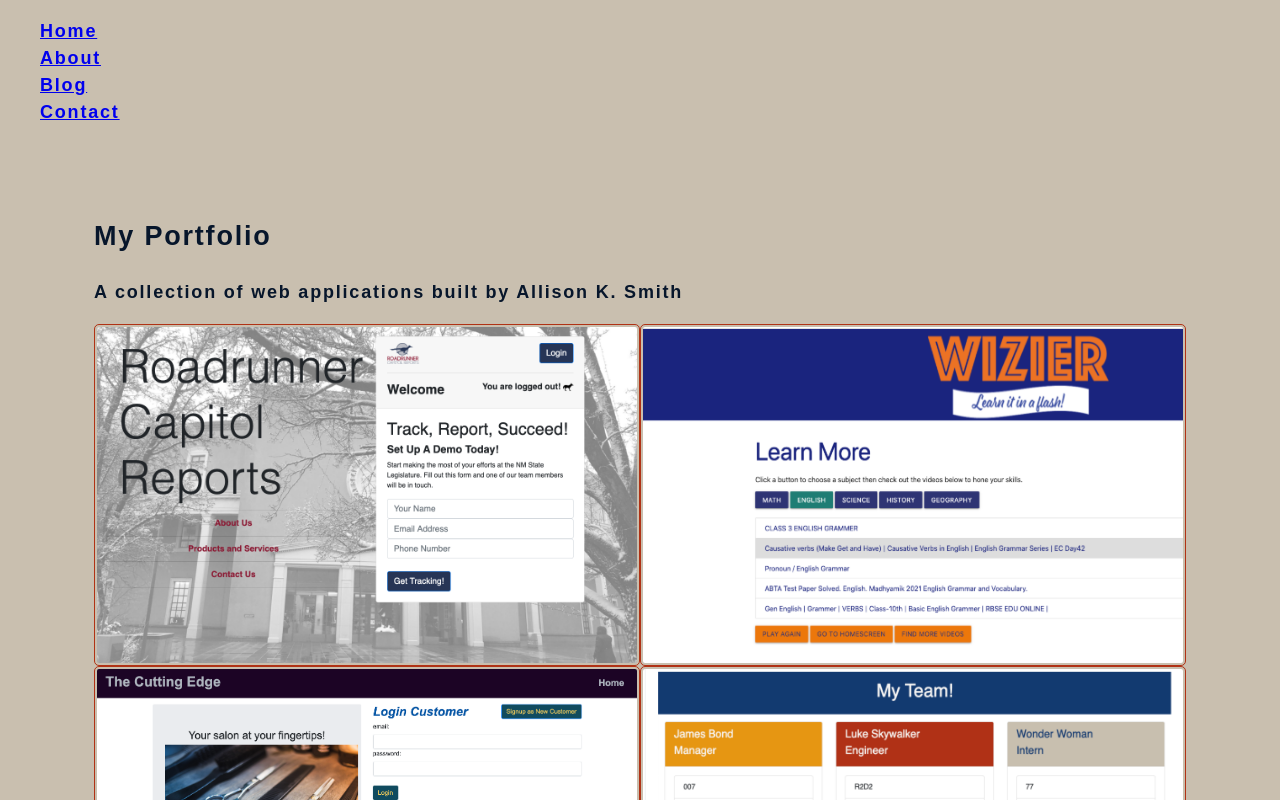
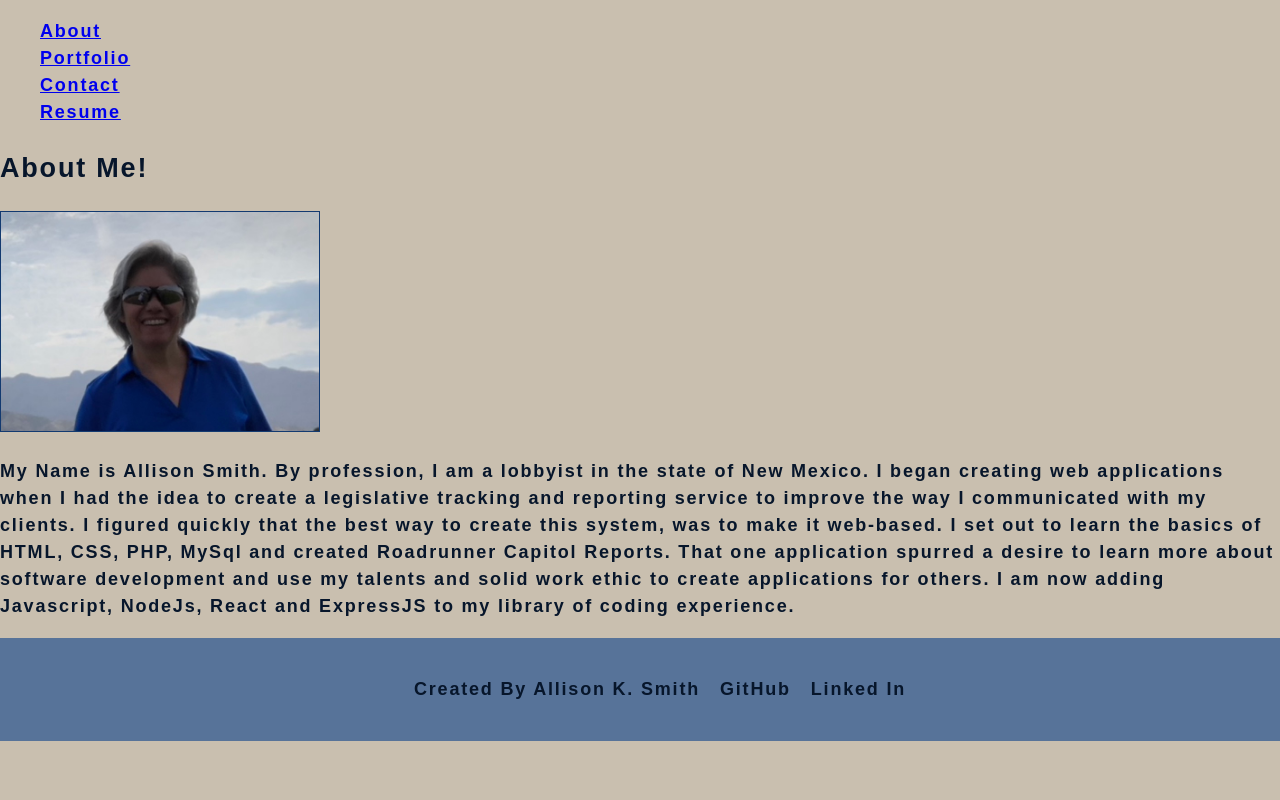
Before and after one commit to aksmith5239/my-portfolio, a React (Create React App) app: page / in a window 1280 px wide. Shown: the top 800 px of the page. Built offline with nearby package versions, Linux system fonts and the light colour scheme.

Commit message:
reworked nav and projects components

```diff
--- a/src/App.js
+++ b/src/App.js
@@ -6,51 +6,125 @@
 import ContactForm from './components/Contact';
 import Resume from './components/Resume';
 
+const projects =([
+  {
+  name:"Roadrunner Capitol Reports",
+  description: "A PHP, MySQL web application for professional government affairs consultants to track legislation at the New Mexico legislature",
+  url: "https://www.roadrunnercapitol.com",
+  github: "",
+  category: "portfolio"
+
+},
+{
+  name:"Wizier",
+  description: "A JavaScript web application to help young learners have fun while they study for exams",
+  url: "https://terahje.github.io/group-assignment",
+  github: "https://github.com/terahje/group-assignment",
+  category: "portfolio"
+},
+{
+  name:"The Cutting Edge",
+  description: "An ExpressJs, MongoDB web application to for small hair salon's to manage services and appointments",
+  url: "https://terahje.github.io/group-assignment",
+  github: " https://the-cutting-edge-20.herokuapp.com",
+  category: "portfolio"
+},
+{
+  name:"My Team",
+  description: "A NodeJs command line application to generate teams of employees",
+  url: "",
+  github: " https://github.com/aksmith5239/team-profile-generator",
+  category: "portfolio"
+},
+{
+  name:"My Tech Blog",
+  description: "My Tech Blog is an interactive web based blog site",
+  url: "https://my-tech-blog-2020.herokuapp.com/",
+  github: " https://github.com/aksmith5239/team-profile-generator",
+  category: "portfolio"
+},
+{
+  name:"Weather Dash",
+  description: "A JavaScript application to search for current weather data",
+  url: "https://aksmith5239.github.io/weather-dash/",
+  github: " https://github.com/aksmith5239/weather-dash",
+  category: "portfolio"
+}]);
 
 function App() {
-  const [categories] = useState([
-    {
-        name: "portfolio",
-        description: "a portfolio of web development work by Allison K. Smith",
-    },
-    {
-        name: "resume",
-        description: "a downloadable resume of Allison K. Smith's web development work",
+  const [currentPage, handlePageChange] = useState('Home');
+
+  // The renderPage method uses a switch statement to render the appropriate current page
+  const renderPage = () => {
+    switch (currentPage) {
+      case 'Portfolio':
+        return <Project projects={projects}/>;
+      case 'Contact':
+        return <ContactForm />;
+      case 'Resume':
+        return <Resume />;
+      default:
+        return <About />;
     }
-]);
-
-const [currentCategory, setCurrentCategory] = useState(categories[0]);
-
-const [contactSelected, setContactSelected] = useState(false);
-
-// const [resumeSelected, setResumeSelected] = useState(false);
+  };
 
   return (
     <div>
-      <Nav
-       categories={categories}
-       setCurrentCategory={setCurrentCategory}
-       currentCategory={currentCategory}
-       contactSelected={contactSelected}
-       setContactSelected={setContactSelected}
-      ></Nav>
-      <main >
-        {!contactSelected ? (
-        <>
-        <Project currentCategory={currentCategory}></Project>
-        <About></About>
-        <Resume></Resume>
-        </>
-        ) : (
-          <ContactForm></ContactForm>
-        )}
+      {/* Pass the state value and the setter as props to NavTabs */}
+      <Nav currentPage={currentPage} handlePageChange={handlePageChange} />
+      {/* Call the renderPage function passing in the currentPage */}
+      <div>{renderPage(currentPage)}</div>
+      <Footer></Footer>
+    </div>
+  );
 
 
 
-      </main>
-      <Footer></Footer>
-    </div>
-  );
+
+
+
+//   const [categories] = useState([
+//     {
+//         name: "portfolio",
+//         description: "a portfolio of web development work by Allison K. Smith",
+//     },
+//     {
+//         name: "resume",
+//         description: "a downloadable resume of Allison K. Smith's web development work",
+//     }
+// ]);
+
+// const [currentCategory, setCurrentCategory] = useState(categories[0]);
+
+// const [contactSelected, setContactSelected] = useState(false);
+
+
+//   return (
+//     <div>
+//       <Nav
+//        categories={categories}
+//        setCurrentCategory={setCurrentCategory}
+//        currentCategory={currentCategory}
+//        contactSelected={contactSelected}
+//        setContactSelected={setContactSelected}
+//       ></Nav>
+//       <main >
+//         {!contactSelected ? (
+//         <>
+//         <Project currentCategory={currentCategory}></Project>
+//         <About></About>
+//         <Resume></Resume>
+//         </>
+//         ) : (
+//           <ContactForm></ContactForm>
+//         )}
+
+
+
+//       </main>
+//       <Footer></Footer>
+//     </div>
+//   );
 }
 
 export default App;
--- a/src/components/Nav/index.js
+++ b/src/components/Nav/index.js
@@ -2,7 +2,7 @@
 
 // Props are passed through our functional component.
 function Nav(props) {
-  const tabs = ['Home', 'About', 'Blog', 'Contact'];
+  const tabs = ['About', 'Portfolio', 'Contact', 'Resume'];
   return (
     <ul className="nav nav-tabs">
       {tabs.map(tab => (
--- a/src/components/Project/index.js
+++ b/src/components/Project/index.js
@@ -1,19 +1,15 @@
 import React from 'react';
-import ProjectList from '../ProjectList';
 
 function Project(props) {
-    const { currentCategory } = props;
-    const currentProject = {
-        name: "My Portfolio",
-        description: "A collection of web applications built by Allison K. Smith",
-    };
-    return(
-        <section>
-            <h1>{currentProject.name}</h1>
-            <p>{currentProject.description}</p>
-            <ProjectList category={currentCategory.name} />
+  return (
+    <ul className="list-group">
+      {props.projects.map(item => (
+        <li className="list-group-item" key={item.id}>
+          {item.name}
+        </li>
+      ))}
+    </ul>
+  );
+}
 
-        </section>
-    );
-}
 export default Project;
--- a/src/components/ProjectList/index.js
+++ /dev/null
@@ -1,67 +0,0 @@
-import React, {useState} from 'react';
-
-
-const ProjectList = ({ category }) => {
-    const [projects] = useState([
-        {
-            name:"Roadrunner Capitol Reports",
-            description: "A PHP, MySQL web application for professional government affairs consultants to track legislation at the New Mexico legislature",
-            url: "https://www.roadrunnercapitol.com",
-            github: "",
-            category: "portfolio"
-
-        },
-        {
-            name:"Wizier",
-            description: "A JavaScript web application to help young learners have fun while they study for exams",
-            url: "https://terahje.github.io/group-assignment",
-            github: "https://github.com/terahje/group-assignment",
-            category: "portfolio"
-        },
-        {
-            name:"The Cutting Edge",
-            description: "An ExpressJs, MongoDB web application to for small hair salon's to manage services and appointments",
-            url: "https://terahje.github.io/group-assignment",
-            github: " https://the-cutting-edge-20.herokuapp.com",
-            category: "portfolio"
-        },
-        {
-            name:"My Team",
-            description: "A NodeJs command line application to generate teams of employees",
-            url: "",
-            github: " https://github.com/aksmith5239/team-profile-generator",
-            category: "portfolio"
-        },
-        {
-            name:"My Tech Blog",
-            description: "My Tech Blog is an interactive web based blog site",
-            url: "https://my-tech-blog-2020.herokuapp.com/",
-            github: " https://github.com/aksmith5239/team-profile-generator",
-            category: "portfolio"
-        },
-        {
-            name:"Weather Dash",
-            description: "A JavaScript application to search for current weather data",
-            url: "https://aksmith5239.github.io/weather-dash/",
-            github: " https://github.com/aksmith5239/weather-dash",
-            category: "portfolio"
-        }
-    ])
-    const currentProjects = projects.filter((project) => project.category === category);
-    return(
-        <div >
-            <div className="flex-row">
-            {currentProjects.map((image, i) => (
-                <img
-                src = {require(`../../assets/${category}/${i}.png`).default}
-                className='project-image'
-                style={{ width: "50%"}}
-                alt={image.name}
-                key={image.name}
-                />
-            ))}
-             </div>
-        </div>
-    );
-}
-export default ProjectList;
```
Also changed, not shown: 1 other file (tests, documents, lock files or other folders).
